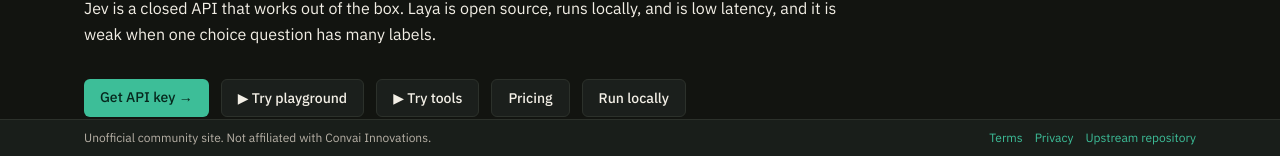
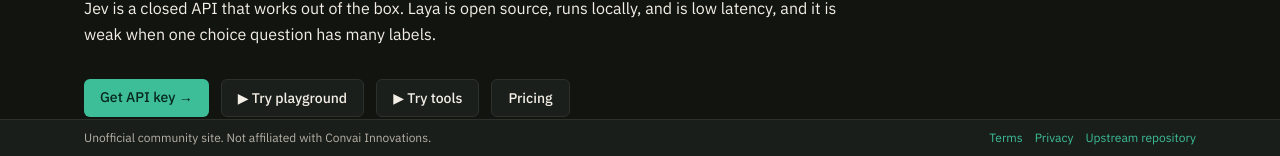
Before and after one commit to anderson188/layaaimodel.com, a Next.js app: page / in a window 1280 px wide. Shown: the part 644-800 px from the top of the page. Built offline with nearby package versions, Linux system fonts and the light colour scheme; no server answers.

Commit message:
Drop homepage Run locally CTA so primary CTAs favor API conversion.
Co-authored-by: Cursor <cursoragent@cursor.com>

```diff
--- a/app/page.tsx
+++ b/app/page.tsx
@@ -147,9 +147,6 @@ export default function Home() {
           <Link href="/pricing/" className="rounded-md border border-line bg-panel px-4 py-2 text-sm font-medium text-ink hover:border-accent">
             Pricing
           </Link>
-          <Link href="/get-started/" className="rounded-md border border-line bg-panel px-4 py-2 text-sm font-medium text-ink hover:border-accent">
-            Run locally
-          </Link>
         </div>
       </section>
 
```
